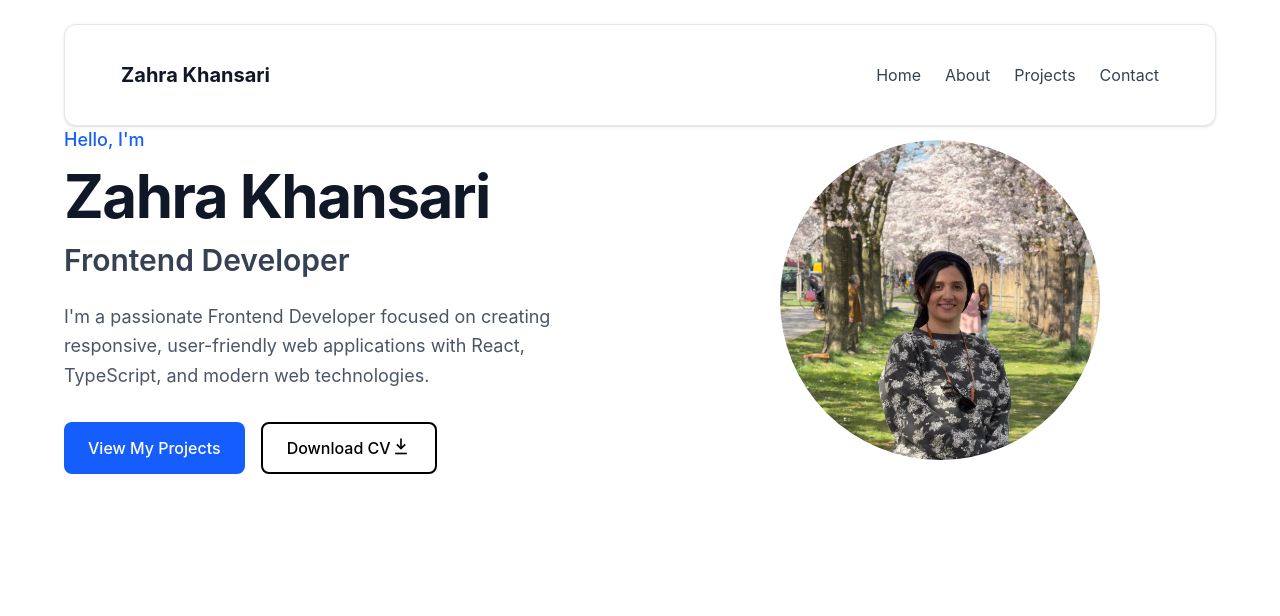
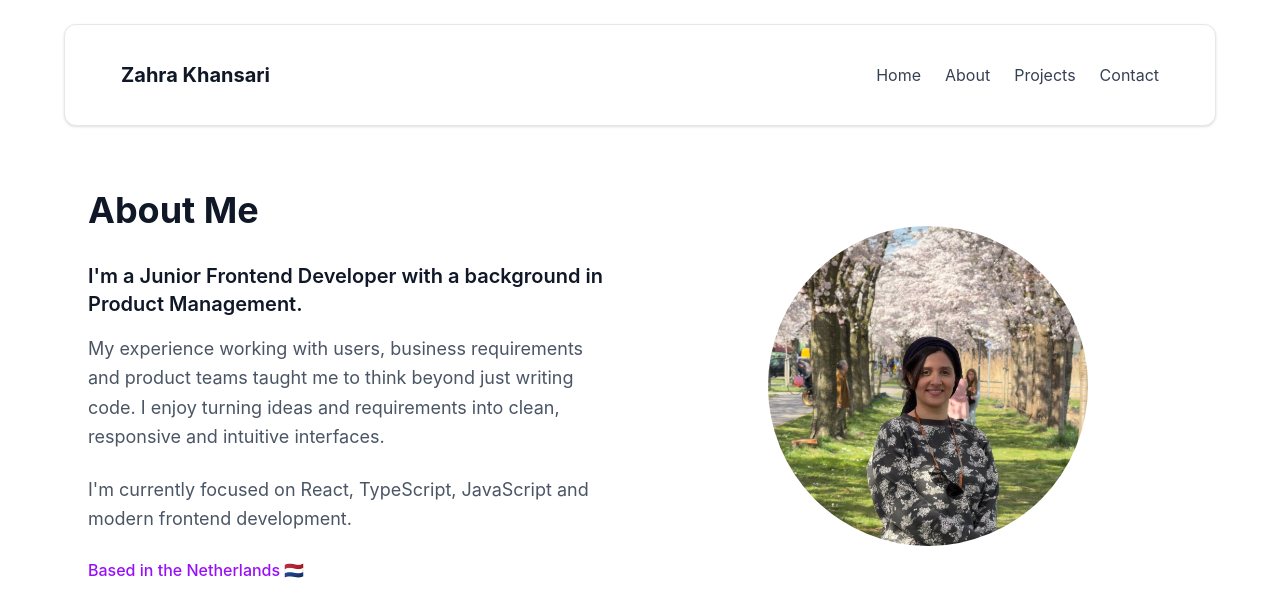
Before and after one commit to zarakhansari/zara_portfo, a React (Vite) app: page /about in a window 1280 px wide. Shown: the top 616 px of the page. Built offline with nearby package versions, Linux system fonts and the light colour scheme.

Commit message:
feat: implement About page and set up react-router navigation with reusable profile component

```diff
--- a/src/App.tsx
+++ b/src/App.tsx
@@ -1,14 +1,20 @@
 import { useState } from 'react'
 import './App.css'
 import Navbar from './components/Navbar'
-import Hero from './components/Hero'
+import Home from './pages/Home'
+import About from './pages/About'
+import { Route, Routes } from 'react-router-dom'
 
 function App() {
 
 
   return <>
     <Navbar />
-    <Hero />
+    <Routes>
+      <Route path="/" element={<Home />} />
+      <Route path="/about" element={<About />} />
+    </Routes>
+
 
   </>
 }
--- a/src/components/Hero.tsx
+++ b/src/components/Hero.tsx
@@ -1,5 +1,8 @@
 
 // import { useNavigate } from "react-router-dom";
+
+import { Profiler } from "react";
+import ProfilePic from "./profilePic";
 
 
 // const navigate = useNavigate();
@@ -52,9 +55,7 @@ function Hero() {
                 </div>
 
                 {/* profile picture */}
-                <div className="flex justify-center">
-                    <img src={"/images/zarakhansari.jpeg"} alt="Zahra Khansari" className="h-80 w-80 rounded-full object-cover" />
-                </div>
+                <ProfilePic />
 
             </div>
 
--- a/src/components/Navbar.tsx
+++ b/src/components/Navbar.tsx
@@ -1,4 +1,5 @@
 import { Link } from "react-router-dom";
+
 
 
 function Navbar() {
@@ -14,7 +15,7 @@ function Navbar() {
             <div className="flex gap-6 ">
                 <Link to="/"
                     className="text-gray-700 transition hover:text-black">Home</Link>
-                <Link to="/about"
+                <Link to="/About"
                     className="text-gray-700 transition hover:text-black">About</Link>
                 <Link to="/portfolio"
                     className="text-gray-700 transition hover:text-black">Projects</Link>
--- /dev/null
+++ b/src/components/profilePic.tsx
@@ -0,0 +1,9 @@
+
+const ProfilePic = () => {
+    return (
+        <div className="flex justify-center">
+            <img src={"/images/zarakhansari.jpeg"} alt="Zahra Khansari" className="h-80 w-80 rounded-full object-cover" />
+        </div>)
+}
+
+export default ProfilePic;
--- a/src/pages/About.tsx
+++ b/src/pages/About.tsx
@@ -0,0 +1,44 @@
+import ProfilePic from "../components/profilePic";
+
+
+const About = () => {
+    return (
+        <main className="mx-auto max-w-6xl px-6 py-16">
+            <section className="grid items-center gap-12 md:grid-cols-2">
+
+                {/* Left side - Text */}
+                <div>
+                    <h1 className="mb-8 text-4xl font-bold text-gray-900">
+                        About Me
+                    </h1>
+
+                    <h2 className="mb-4 text-xl font-semibold text-gray-900">
+                        I'm a Junior Frontend Developer with a background in Product
+                        Management.
+                    </h2>
+
+                    <p className="mb-6 text-lg leading-relaxed text-gray-600">
+                        My experience working with users, business requirements and
+                        product teams taught me to think beyond just writing code. I enjoy
+                        turning ideas and requirements into clean, responsive and
+                        intuitive interfaces.
+                    </p>
+
+                    <p className="mb-6 text-lg leading-relaxed text-gray-600">
+                        I'm currently focused on React, TypeScript, JavaScript and modern
+                        frontend development.
+                    </p>
+
+                    <p className="font-medium text-purple-600">
+                        Based in the Netherlands 🇳🇱
+                    </p>
+                </div>
+
+                <ProfilePic />
+
+            </section>
+        </main>
+    );
+};
+
+export default About;
--- a/src/pages/Home.tsx
+++ b/src/pages/Home.tsx
@@ -1,7 +1,9 @@
 import React from "react";
-
+import Hero from "../components/Hero";
 function Home() {
-  return <h1>Home Page</h1>
+  return <main>
+    <Hero />
+  </main>
 }
 
 export default Home
```
